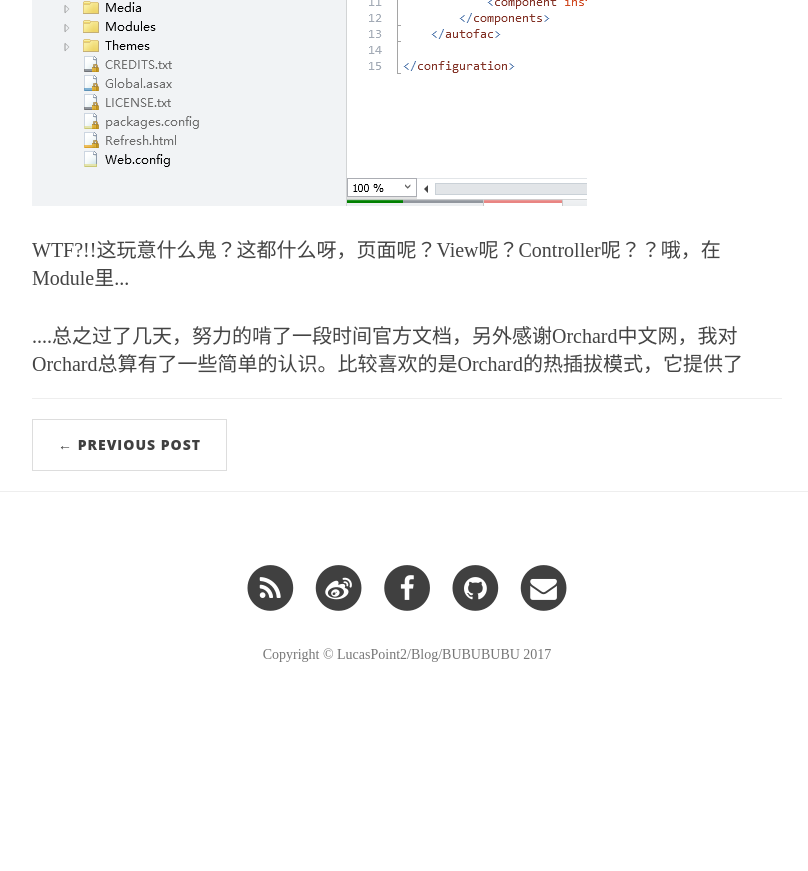
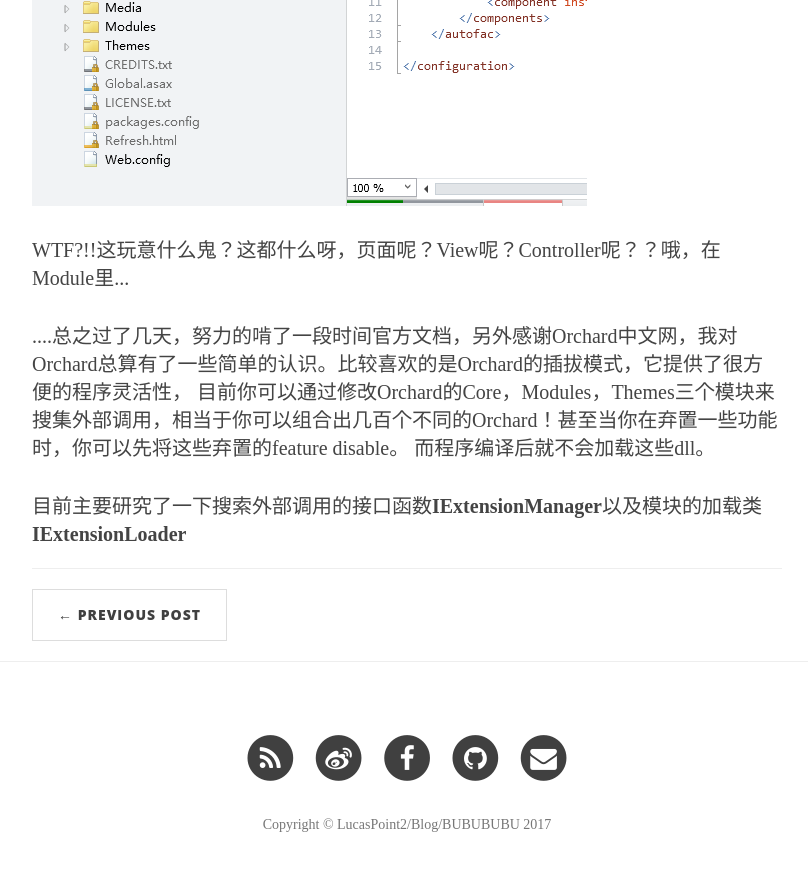
Before and after one commit to Lucas-Lu/ItsNow, a Jekyll site: the page built from _posts/2017-03-08-Strike-the-iron-while-it-is-hot.markdown, in a window 1280 px wide and 900 px high, scrolled down 1056 px. Shown: the top 871 px of the window, without its empty margins (233-1041 px from the left). Built offline with Jekyll 4.4.1, drawn with Linux system fonts in a browser that asks for light colours; nearby versions of some CDN libraries; before the commit the page ends 1786 px from its top, so only the background shows below that.

Commit message:
add posts

```diff
--- a/_posts/2017-03-08-Strike-the-iron-while-it-is-hot.markdown
+++ b/_posts/2017-03-08-Strike-the-iron-while-it-is-hot.markdown
@@ -1,7 +1,7 @@
 ---
 layout:     post
 title:      "Strike the iron while it is hot."
-subtitle:   "千里之行始于足下"
+subtitle:   ".NET入门到放弃？"
 date:       2017-03-28 23:00:00
 author:     "Lucas Lu"
 header-img: "img/post-bg-10.jpg"
@@ -19,4 +19,8 @@ header-img: "img/post-bg-10.jpg"
 
 <p>WTF?!!这玩意什么鬼？这都什么呀，页面呢？View呢？Controller呢？？哦，在Module里...</p>
 
-<p>....总之过了几天，努力的啃了一段时间官方文档，另外感谢Orchard中文网，我对Orchard总算有了一些简单的认识。比较喜欢的是Orchard的热插拔模式，它提供了</p>
+<p>....总之过了几天，努力的啃了一段时间官方文档，另外感谢Orchard中文网，我对Orchard总算有了一些简单的认识。比较喜欢的是Orchard的插拔模式，它提供了很方便的程序灵活性，
+目前你可以通过修改Orchard的Core，Modules，Themes三个模块来搜集外部调用，相当于你可以组合出几百个不同的Orchard！甚至当你在弃置一些功能时，你可以先将这些弃置的feature disable。
+而程序编译后就不会加载这些dll。</p>
+
+<p>目前主要研究了一下搜索外部调用的接口函数<strong>IExtensionManager</strong>以及模块的加载类<strong>IExtensionLoader</strong></p>
```
Also changed, not shown: _posts/2017-03-21-Haste-does-not-bring-success.markdown (added, +10 -0 lines), img/post-bg-11.jpg (added).
